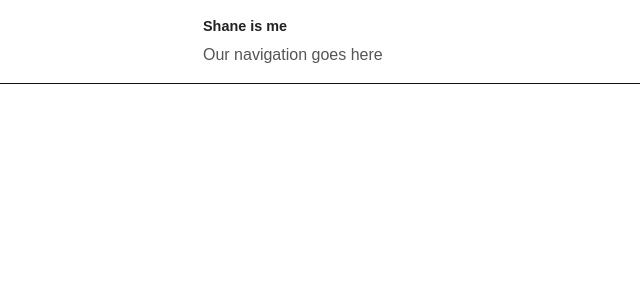
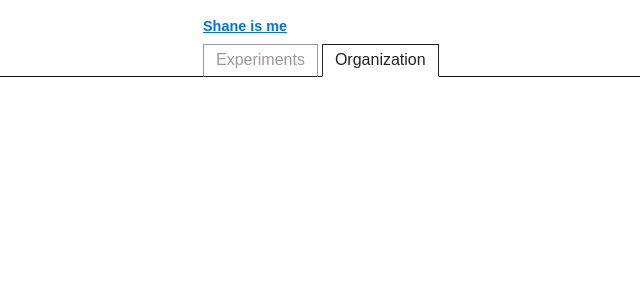
Before and after one commit to drainpip/shaneis.me, a React (Create React App) app: page /organization in a window 1280 px wide. Shown: the top 300 px of the page, without its empty margins (37-677 px from the left). Built offline with nearby package versions, Linux system fonts and the light colour scheme.

Commit message:
Set up NavLinks

```diff
--- a/src/patterns/navigation/TopNav.js
+++ b/src/patterns/navigation/TopNav.js
@@ -1,10 +1,15 @@
 import React from 'react';
+import { Link, NavLink } from 'react-router-dom';
+import './TopNav.css';
 
 const TopNav = (props) => {
   return (
     <div>
-      <h1 className="App-header__title has-navigation">Shane is me</h1>
-      <p>Our navigation goes here</p>
+      <h1 className="App-header__title has-navigation"><Link to="/">Shane is me</Link></h1>
+      <ul className="TopNav">
+        <li><NavLink to="/experiments" className="TopNav__Link" activeClassName="is-active">Experiments</NavLink></li>
+        <li><NavLink to="/organization" className="TopNav__Link" activeClassName="is-active">Organization</NavLink></li>
+      </ul>
     </div>
   );
 };
```
